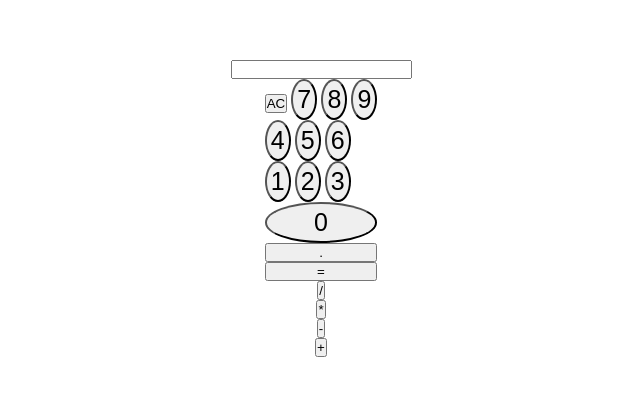
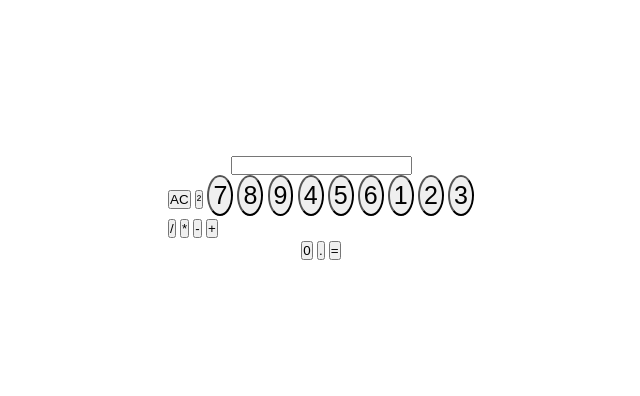
Before and after one commit to inkwill8/top-calculator, a plain HTML site: page index.html in a window 1280 px wide. Shown: the part 192-588 px from the top of the page, without its empty margins (179-819 px from the left). Drawn offline with Linux system fonts and the light colour scheme.

Commit message:
Nailed down structure. Ready for flex-box styling

```diff
--- a/index.html
+++ b/index.html
@@ -11,35 +11,36 @@
 <link href="https://fonts.googleapis.com/css2?family=Noto+Sans:ital,wght@0,100..900;1,100..900&display=swap" rel="stylesheet">
   </head>
   <body>
-	<!--READONLY display and All Clear btn-->
+	<!--READONLY display-->
 		<input id="display" readonly></input>
-	<!--Rows for each set of three digits-->
+	<!--MAIN CONTAINER-->
 	<div class="container">
-		<div class=container-row>
+	<div class="main-btns">
 		<button id="all-clear">AC</button>
+		<button id="square">²</button>
 		<button class="digit">7</button>
 		<button class="digit">8</button>
 		<button class="digit">9</button>
-		</div>
-		<div class="container-row">
 		<button class="digit">4</button>
 		<button class="digit">5</button>
 		<button class="digit">6</button>
-		</div>
-		<div class="container-row">
 		<button class="digit">1</button>
 		<button class="digit">2</button>
 		<button class="digit">3</button>
-		</div>
-		<button class="digit">0</button>
-		<button id="point">.</button>
-		<button id="equal">=</button>
 	</div>
-	<!--We need buttons for each operation-->
+	<!--Operator buttons-->
+	<div class="side-btns">
 		<button class="operator">/</button>
 		<button class="operator">*</button>
 		<button class="operator">-</button>
 		<button class="operator">+</button>
+	</div>
+	</div>
+	<div class="bottom-btns">
+		<button id="zero">0</button>
+		<button id="point">.</button>
+		<button id="equal">=</button>
+	</div>
     <script src="script.js"></script>
   </body>
 </html>
```
